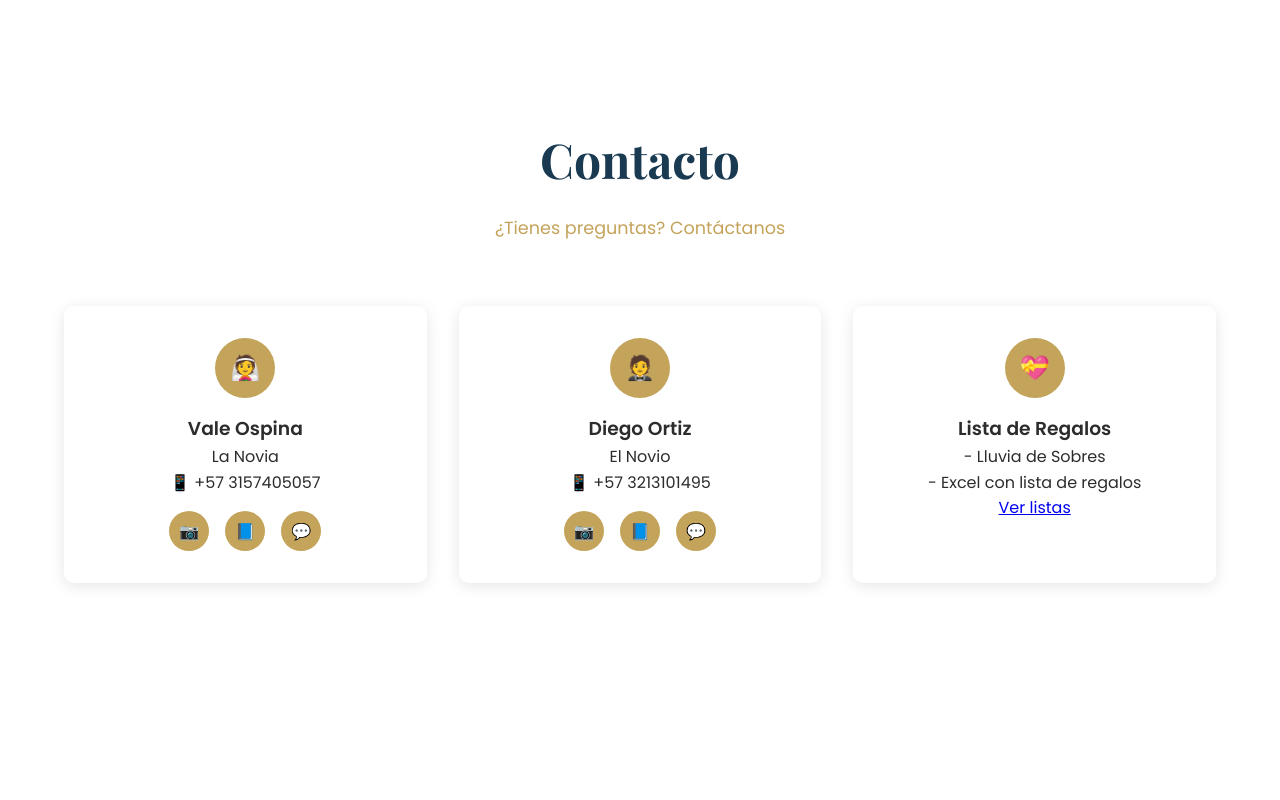
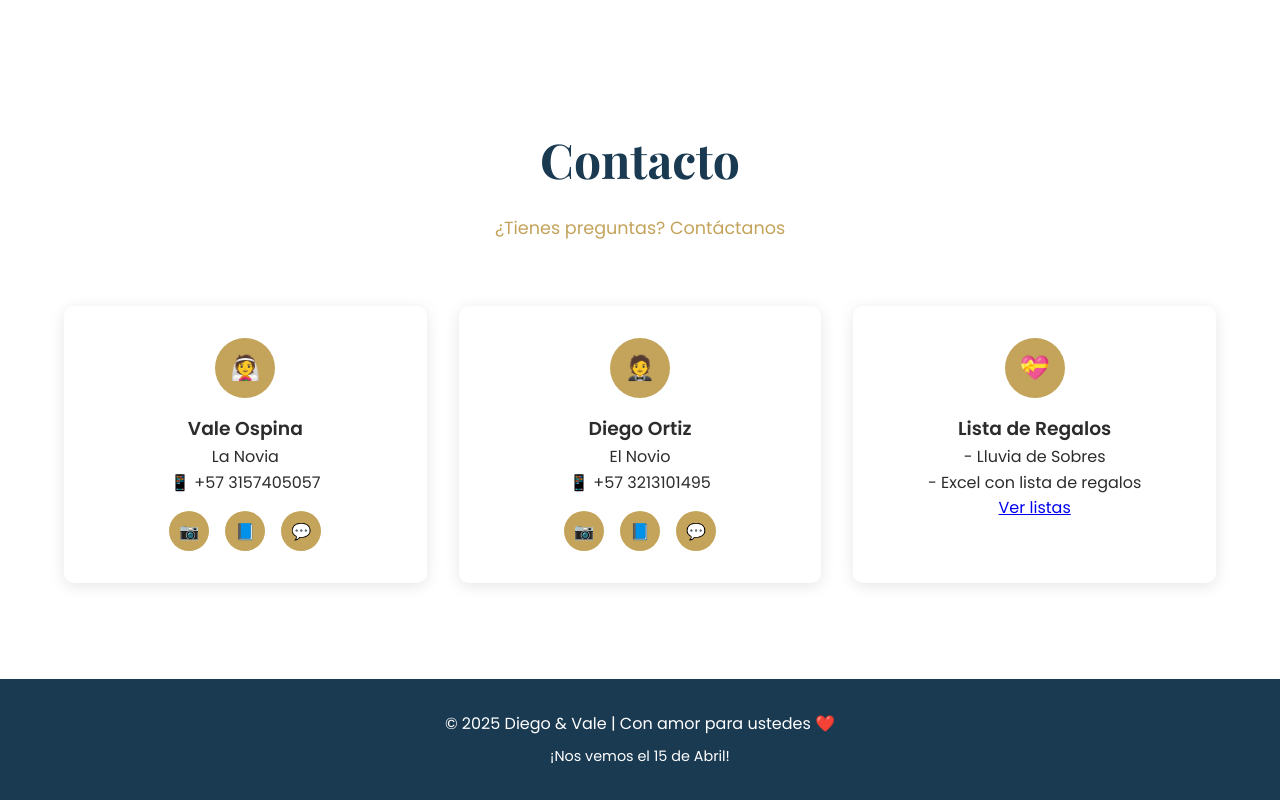
Before and after one commit to Diego-Or/boda-diego-y-vale, an Angular app: page / in a window 1280 px wide. Shown: the part 6900-7700 px from the top of the page. Before the commit the page ends 7579 px from the top, so only its background shows below. Built offline with nearby package versions, Linux system fonts and the light colour scheme.

Commit message:
contact agregado a components

```diff
--- a/src/app/app.html
+++ b/src/app/app.html
@@ -24,44 +24,7 @@
 <app-faq />
 
 <!-- CONTACTO -->
-<section id="contacto">
-  <h2 class="section-title">Contacto</h2>
-  <p class="section-subtitle">¿Tienes preguntas? Contáctanos</p>
-
-  <div class="contact-content">
-      <div class="contact-card">
-          <div class="contact-icon">👰</div>
-          <h3>Vale Ospina</h3>
-          <p>La Novia</p>
-          <p>📱 +57 3157405057</p>
-          <div class="social-links">
-              <a href="#" title="Instagram">📷</a>
-              <a href="#" title="Facebook">📘</a>
-              <a href="#" title="WhatsApp">💬</a>
-          </div>
-      </div>
-
-      <div class="contact-card">
-          <div class="contact-icon">🤵</div>
-          <h3>Diego Ortiz</h3>
-          <p>El Novio</p>
-          <p>📱 +57 3213101495</p>
-          <div class="social-links">
-              <a href="#" title="Instagram">📷</a>
-              <a href="#" title="Facebook">📘</a>
-              <a href="#" title="WhatsApp">💬</a>
-          </div>
-      </div>
-
-      <div class="contact-card">
-          <div class="contact-icon">💝</div>
-          <h3>Lista de Regalos</h3>
-          <p>- Lluvia de Sobres</p>
-          <p>- Excel con lista de regalos</p>
-          <a href="#" class="btn" style="margin-top: 1rem;">Ver listas</a>
-      </div>
-  </div>
-</section>
+<app-contact />
 
 <!-- FOOTER -->
-<app-footer></app-footer>
+<app-footer />
--- a/src/app/app.ts
+++ b/src/app/app.ts
@@ -9,10 +9,11 @@ import { historyComponent } from './components/history/history';
 import { detailsComponent } from './components/details/details';
 import { locationComponent } from "./components/location/location";
 import { rsvpComponent } from './components/assistance/rsvp';
+import { contactComponent } from './components/contact/contact';
 
 @Component({
   selector: 'app-root',
-  imports: [RouterOutlet, headerComponent, heroComponent, historyComponent, detailsComponent, locationComponent, rsvpComponent, galleryComponent, faqComponent,footerComponent],
+  imports: [RouterOutlet, headerComponent, heroComponent, historyComponent, detailsComponent, locationComponent, rsvpComponent, galleryComponent, faqComponent, contactComponent, footerComponent],
   templateUrl: './app.html',
   styleUrl: './app.scss'
 })
--- /dev/null
+++ b/src/app/components/contact/contact.html
@@ -0,0 +1,38 @@
+<section id="contacto">
+  <h2 class="section-title">Contacto</h2>
+  <p class="section-subtitle">¿Tienes preguntas? Contáctanos</p>
+
+  <div class="contact-content">
+      <div class="contact-card">
+          <div class="contact-icon">👰</div>
+          <h3>Vale Ospina</h3>
+          <p>La Novia</p>
+          <p>📱 +57 3157405057</p>
+          <div class="social-links">
+              <a href="#" title="Instagram">📷</a>
+              <a href="#" title="Facebook">📘</a>
+              <a href="#" title="WhatsApp">💬</a>
+          </div>
+      </div>
+
+      <div class="contact-card">
+          <div class="contact-icon">🤵</div>
+          <h3>Diego Ortiz</h3>
+          <p>El Novio</p>
+          <p>📱 +57 3213101495</p>
+          <div class="social-links">
+              <a href="#" title="Instagram">📷</a>
+              <a href="#" title="Facebook">📘</a>
+              <a href="#" title="WhatsApp">💬</a>
+          </div>
+      </div>
+
+      <div class="contact-card">
+          <div class="contact-icon">💝</div>
+          <h3>Lista de Regalos</h3>
+          <p>- Lluvia de Sobres</p>
+          <p>- Excel con lista de regalos</p>
+          <a href="#" class="btn" style="margin-top: 1rem;">Ver listas</a>
+      </div>
+  </div>
+</section>
--- /dev/null
+++ b/src/app/components/contact/contact.ts
@@ -0,0 +1,13 @@
+import { Component} from '@angular/core';
+
+@Component({
+  selector: 'app-contact',
+  templateUrl: 'contact.html',
+  styleUrl: 'contact.scss'
+})
+
+export class contactComponent {
+  constructor() { }
+
+  ngOnInit() { }
+}
--- a/src/app/shared/footer/footer.html
+++ b/src/app/shared/footer/footer.html
@@ -0,0 +1,4 @@
+<footer>
+  <p>&copy; 2025 Diego & Vale | Con amor para ustedes ❤️</p>
+  <p style="margin-top: 0.5rem; font-size: 0.9rem;">¡Nos vemos el 15 de Abril!</p>
+</footer>
```
Also changed, not shown: src/app/components/contact/contact.scss (added).
